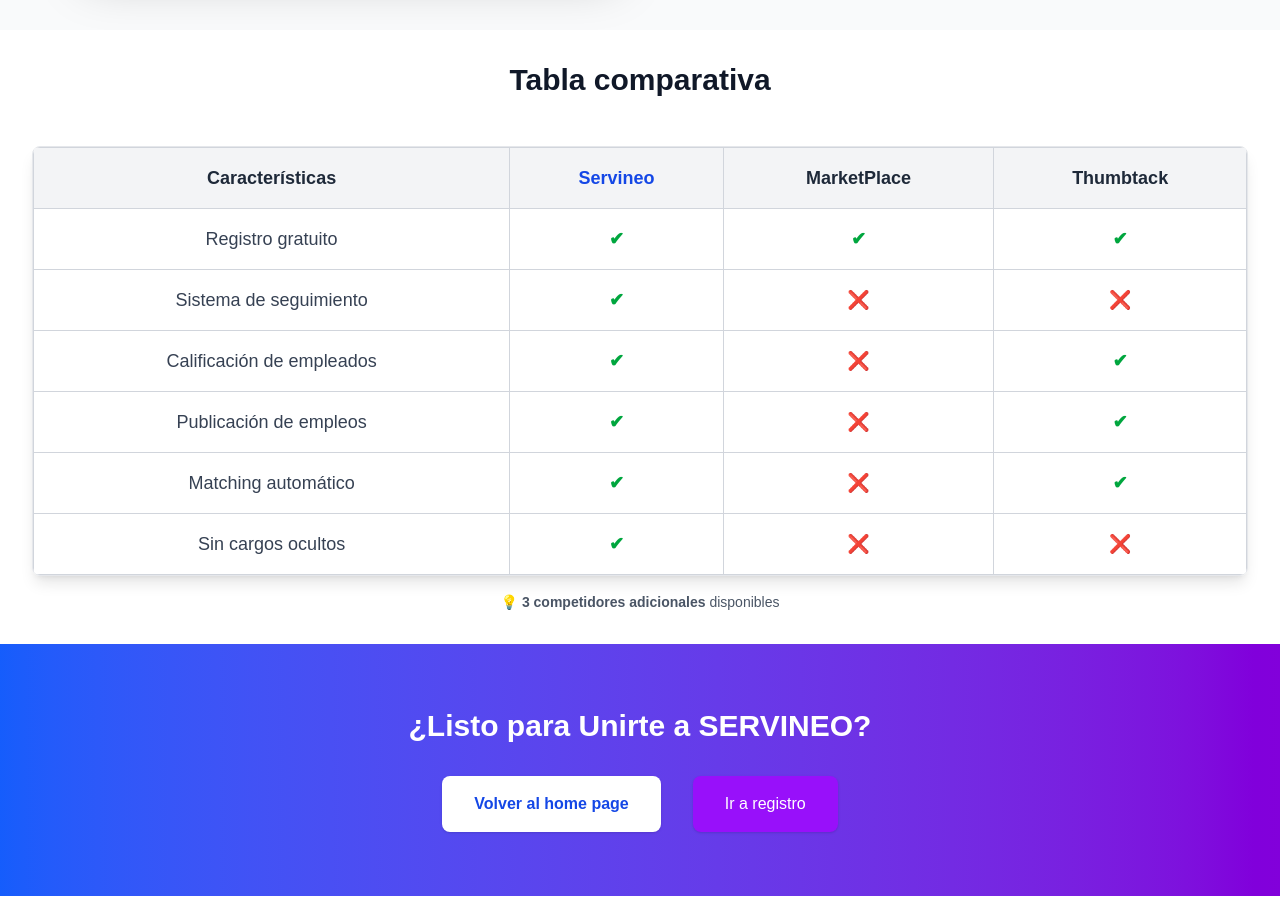
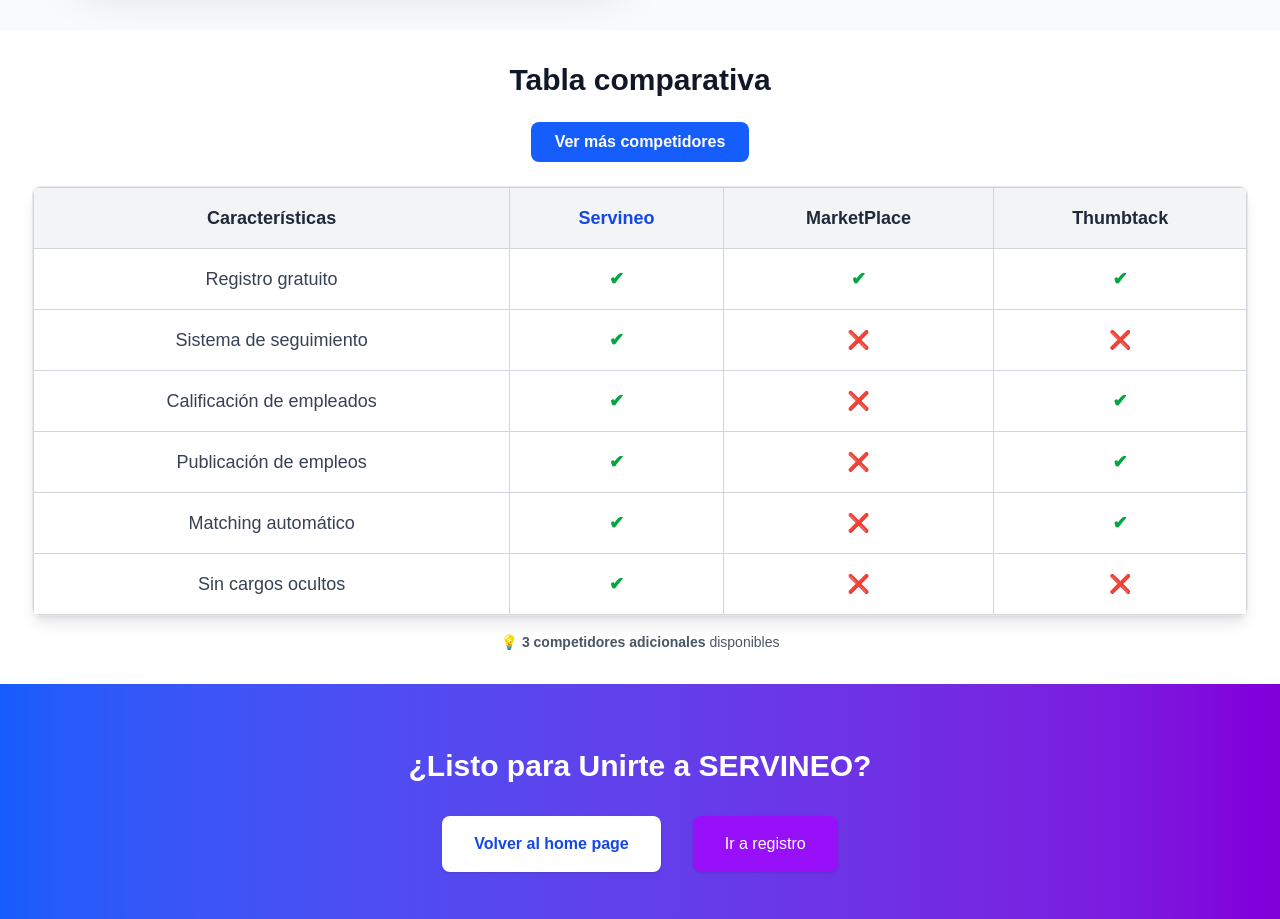
Before and after one commit to robertgt0/alquiler_front, a Next.js app: page /porqueservineo in a window 1280 px wide. Shown: the part 1620-2539 px from the top of the page. Before the commit the page ends 2516 px from the top, so only its background shows below. Built offline with nearby package versions, Linux system fonts and the light colour scheme.

Commit message:
Feat: Agregando boton de desplazamiento de competidores

```diff
--- a/src/app/porqueservineo/page.tsx
+++ b/src/app/porqueservineo/page.tsx
@@ -41,7 +41,12 @@
 
         {/* Botón para mostrar/ocultar columnas adicionales */}
         <div className="flex justify-center mb-6">
-
+            <button
+              onClick={toggleAdditionalColumns}
+              className="bg-blue-600 hover:bg-blue-700 text-white font-semibold py-2 px-6 rounded-lg transition duration-200 ease-in-out transform hover:scale-105"
+            >
+              {showAdditionalColumns ? 'Ocultar competidores' : 'Ver más competidores'}
+            </button>
         </div>
 
         <div className="overflow-x-auto w-full border border-gray-200 rounded-lg shadow-lg">
```
